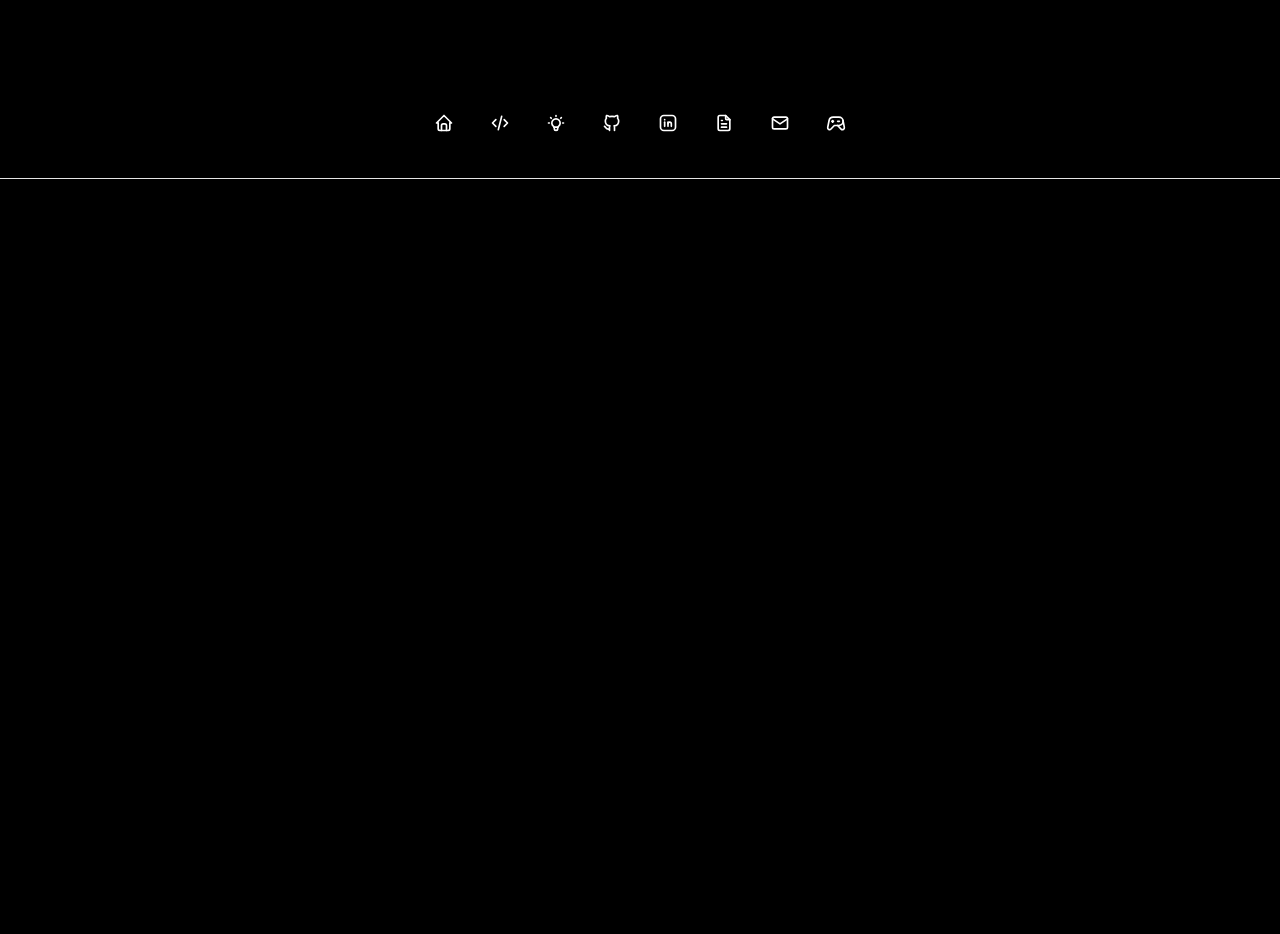
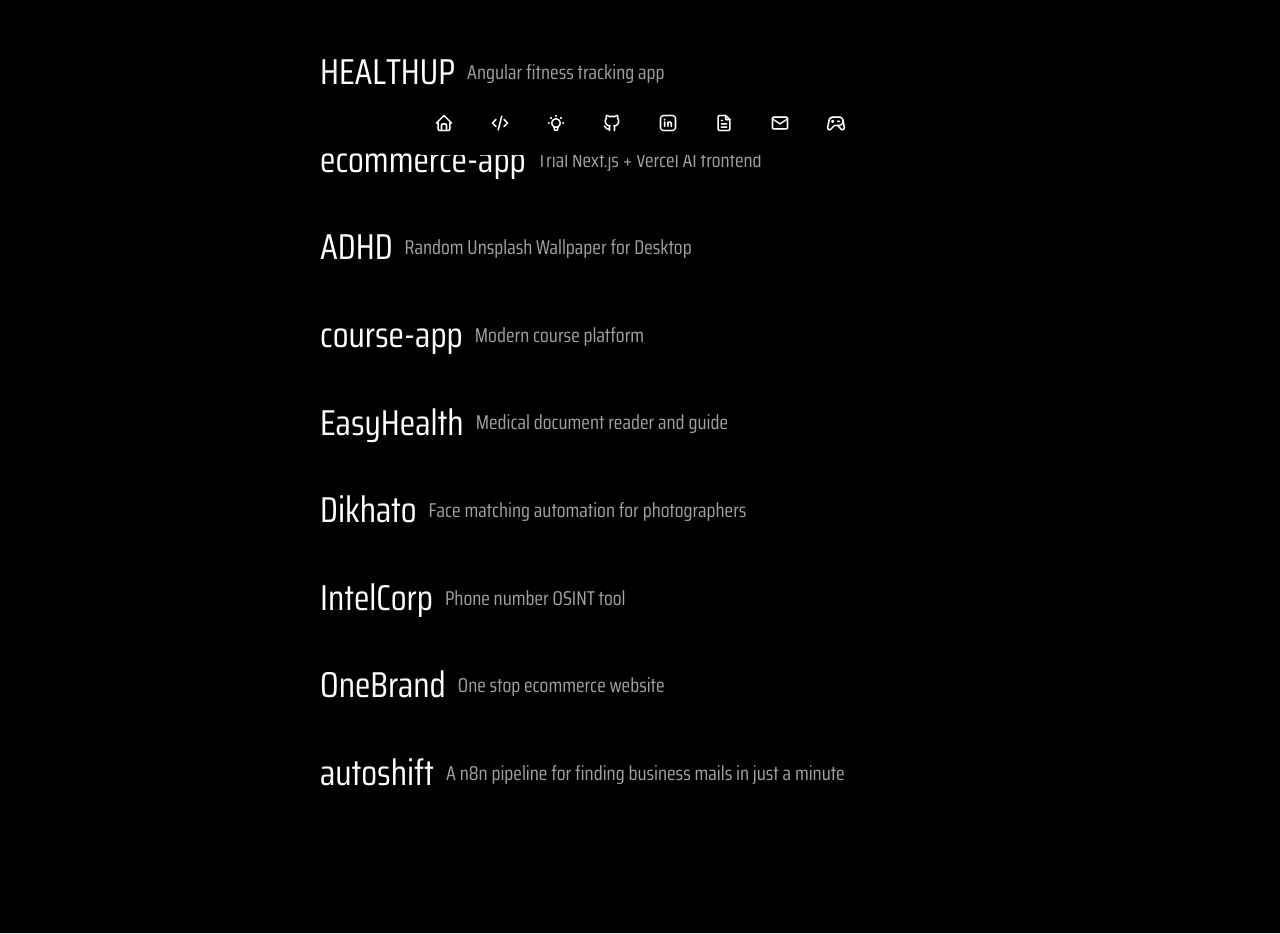
Before and after one commit to Abhi-boostin/abhifolio, a Next.js app: page /projects in a window 1280 px wide. Shown: the part 621-1555 px from the top of the page. Before the commit the page ends 800 px from the top, so only its background shows below. Built offline with nearby package versions, Linux system fonts and the light colour scheme; a web font is replaced by a local one.

Commit message:
Update ProjectsSection to include multiple new projects with detailed descriptions, URLs, GitHub links, and skills, enhancing the showcase of available applications and tools.

```diff
--- a/components/ProjectsSection.tsx
+++ b/components/ProjectsSection.tsx
@@ -13,7 +13,11 @@
     description: "Lesson Planner AI is an innovative educational tool that leverages Google's Gemini AI to create detailed, professional lesson plans instantly. Perfect for teachers and educators, it features a beautiful dark/light mode interface, easy plan management, and the ability to export lessons to PDF. Built with Next.js and modern web technologies.",
     url: "https://lessonai.netlify.app/",
     github: "https://github.com/Abhi-boostin/lessonai",
-    skills: ["Next.js", "React", "TypeScript", "Tailwind CSS", "Gemini AI", "Radix UI", "shadcn/ui", "Node.js", "npm", "ESLint", "Turbo", "html2pdf", "jsPDF", "next-theme", "react-to-print", "Google Studio", "Lucide", "tailwind-merge", "React 19"],
+    skills: [
+      "Next.js", "React", "TypeScript", "Tailwind CSS", "Gemini AI", "Radix UI", "shadcn/ui", "Node.js",
+      "npm", "ESLint", "Turbo", "html2pdf", "jsPDF", "next-theme", "react-to-print", "Google Studio",
+      "Lucide", "tailwind-merge", "React 19"
+    ],
   },
   {
     title: "AptosPilot",
@@ -21,7 +25,10 @@
     description: "AptosPilot is a Next.js dApp for Aptos blockchain, featuring Google OAuth keyless accounts, Petra Wallet integration, live APT balance, AI chat assistant, and multi-network support. It offers a modern, glassmorphic UI for secure, user-friendly blockchain interactions.",
     url: "N/A",
     github: "https://github.com/Abhi-boostin/aptospilot",
-    skills: ["Next.js", "TypeScript", "Tailwind CSS", "React", "Aptos SDK", "Wallet Adapter", "Google OAuth", "Gemini AI", "API routes", "Cryptography"],
+    skills: [
+      "Next.js", "TypeScript", "Tailwind CSS", "React", "Aptos SDK", "Wallet Adapter", "Google OAuth",
+      "Gemini AI", "API routes", "Cryptography"
+    ],
   },
   {
     title: "AVDH",
@@ -29,15 +36,22 @@
     description: "This project is a universal video downloader API built with Node.js and Express. It enables users to download videos from various platforms using a single endpoint, leveraging yt-dlp for broad compatibility. The API streams requested videos directly, simplifying access and download for any supported video URL.",
     url: "https://allvideodownloaderhub.onrender.com/",
     github: "https://github.com/Abhi-boostin/AVDH",
-    skills: ["Node.js", "Express.js", "REST API", "yt-dlp integration", "Video streaming", "File handling", "Error handling"],
+    skills: [
+      "Node.js", "Express.js", "REST API", "yt-dlp integration", "Video streaming",
+      "File handling", "Error handling"
+    ],
   },
   {
     title: "Choolha Chawka",
     subtitle: "Mess management web application",
     description: "Choolha Chawka is a mess management web application built with React, Tailwind CSS, and Django REST Framework. It streamlines daily operations for mess administrators and users, allowing menu browsing, meal booking, and profile management. The backend uses PostgreSQL and AWS Elastic Beanstalk for secure, scalable data handling.",
-    url: "N/A",
+    url: "https://www.choolhachowka.com/",
     github: "https://github.com/himanshu-sharmav/Choolha_Chawka",
-    skills: ["React 18", "TypeScript", "Tailwind CSS", "React Router", "Axios", "React Hot Toast", "Lucide React", "Vite", "Django 5.2.1", "Django REST Framework", "Python 3.x", "PostgreSQL", "AWS Elastic Beanstalk", "boto3", "django-cors-headers"],
+    skills: [
+      "React 18", "TypeScript", "Tailwind CSS", "React Router", "Axios", "React Hot Toast", "Lucide React",
+      "Vite", "Django 5.2.1", "Django REST Framework", "Python 3.x", "PostgreSQL",
+      "AWS Elastic Beanstalk", "boto3", "django-cors-headers"
+    ],
   },
   {
     title: "StashBoard",
@@ -45,7 +59,11 @@
     description: "Stashboard is a secure inventory management backend with user authentication and OTP-based email verification. Built using Node.js, Express, MongoDB, and Mongoose, it features registration, login, OTP generation, and resend OTP endpoints. Users can update their profiles and change passwords securely. The API uses JWT for authentication and Gmail SMTP.",
     url: "N/A",
     github: "https://github.com/Abhi-boostin/stashboard",
-    skills: ["React", "React Router DOM", "Tailwind CSS", "Vite", "Axios", "React Hot Toast", "Lucide React", "ESLint", "PostCSS", "Autoprefixer", "Node.js", "Express", "Mongoose", "MongoDB", "dotenv", "bcryptjs", "jsonwebtoken", "nodemailer", "express-validator", "Morgan", "CORS", "Nodemon"],
+    skills: [
+      "React", "React Router DOM", "Tailwind CSS", "Vite", "Axios", "React Hot Toast", "Lucide React",
+      "ESLint", "PostCSS", "Autoprefixer", "Node.js", "Express", "Mongoose", "MongoDB", "dotenv",
+      "bcryptjs", "jsonwebtoken", "nodemailer", "express-validator", "Morgan", "CORS", "Nodemon"
+    ],
   },
   {
     title: "Mained",
@@ -54,20 +72,9 @@
     url: "https://abhi-boostin.github.io/Mained-web-app/",
     github: "https://github.com/Abhi-boostin/Mained-web-app",
     skills: [
-      "Next.js (React)",
-      "TypeScript",
-      "Mantine UI",
-      "Tabler Icons",
-      "Tailwind CSS",
-      "PostCSS",
-      "Cheerio",
-      "LastFM API",
-      "YouTube Data API",
-      "Genius API",
-      "ESLint",
-      "GitHub Actions (CI/CD)",
-      "CSS-in-JS",
-      "React Hooks"
+      "Next.js (React)", "TypeScript", "Mantine UI", "Tabler Icons", "Tailwind CSS", "PostCSS",
+      "Cheerio", "LastFM API", "YouTube Data API", "Genius API", "ESLint", "GitHub Actions (CI/CD)",
+      "CSS-in-JS", "React Hooks"
     ],
   },
   {
@@ -78,7 +85,88 @@
     github: "https://github.com/Abhi-boostin/sidedswitch2.0",
     skills: ["Nextjs/React", "and a lot of things"],
   },
+  // --- Newly added projects below ---
+  {
+    title: "HEALTHUP",
+    subtitle: "Angular fitness tracking app",
+    description: "A fitness tracking application built with Angular 19 that helps users monitor their workout activities. Features include multi-user support, workout type categorization (Running, Cycling, Swimming, etc.), progress visualization with Chart.js, and data persistence using LocalStorage. Styled with Material UI and Tailwind CSS for a modern, responsive UI.",
+    url: "https://abhi-boostin.github.io/HEALTHUP/",
+    github: "https://github.com/Abhi-boostin/HEALTHUP",
+    skills: ["Angular 19", "Angular Material", "Tailwind CSS", "Chart.js", "TypeScript", "GitHub Actions", "GitHub Pages"],
+  },
+  {
+    title: "ecommerce-app",
+    subtitle: "Trial Next.js + Vercel AI frontend",
+    description: "A trial Next.js application created using Vercel's AI (v0) to explore AI-powered frontend design and rapid prototyping capabilities. Built with TypeScript.",
+    url: "http://67bc13020592966dd9e7f7a2--v0ecommercesite.netlify.app",
+    github: "https://github.com/Abhi-boostin/ecommerce-app",
+    skills: ["Next.js", "Vercel AI (v0)", "TypeScript"],
+  },
+  {
+    title: "ADHD",
+    subtitle: "Random Unsplash Wallpaper for Desktop",
+    description: "A Python-based script that changes your desktop wallpaper to a random HD image from Unsplash. Automate fresh looks for your workspace with one command.",
+    url: "N/A",
+    github: "https://github.com/Abhi-boostin/ADHD",
+    skills: ["Python", "Unsplash API", "Automation", "Scripting"],
+  },
+  {
+    title: "course-app",
+    subtitle: "Modern course platform",
+    description: "A modern course platform using Next.js 15 and TypeScript, featuring intuitive course browsing and enrollment, responsive design, dark/light mode, and real-time update features.",
+    url: "https://coursemanagerui.netlify.app/",
+    github: "https://github.com/Abhi-boostin/course-app",
+    skills: ["Next.js 15", "TypeScript", "Responsive Web Design", "Real-time updates"],
+  },
+  {
+    title: "EasyHealth",
+    subtitle: "Medical document reader and guide",
+    description: "EasyHealth is a web app that helps users understand medical documents, health reports, and provides guidance for further medical understanding and actions.",
+    url: "https://eayhealthdemo.netlify.app/",
+    github: "https://github.com/Abhi-boostin/EasyHealth",
+    skills: ["JavaScript", "Web App", "Medical Tech"],
+  },
+  {
+    title: "Dikhato",
+    subtitle: "Face matching automation for photographers",
+    description: "A Python script for photographers to perform face recognition and distribute different sets of photos based on recognized faces from large image pools.",
+    url: "N/A",
+    github: "https://github.com/Abhi-boostin/Dikhato",
+    skills: ["Python", "Face Recognition", "Automation", "Photography Tools"],
+  },
+  {
+    title: "IntelCorp",
+    subtitle: "Phone number OSINT tool",
+    description: "A JS tool to find details associated with a phone number including name, location, and last seen, useful for OSINT and information gathering.",
+    url: "https://intelcorp.netlify.app/",
+    github: "https://github.com/Abhi-boostin/IntelCorp",
+    skills: ["JavaScript", "OSINT", "Phone Lookup"],
+  },
+  {
+    title: "OneBrand",
+    subtitle: "One stop ecommerce website",
+    description:
+      "A website for your store with complete backend, frontend, database, admin side, and customer side. You can add products, let your customers add to cart, wishlist, proceed with payment, and offers delivery integration.",
+    url: "https://onebrandoutfit.netlify.app/",
+    github: "https://github.com/Abhi-boostin/OneBrand",
+    skills: [
+      "HTML", "CSS", "JavaScript", "React", "Vite", "React Router", "React Query",
+      "Figma", "MongoDB", "Mongoose", "JWT Auth", "Zod"
+    ],
+  },
+  {
+    title: "autoshift",
+    subtitle: "A n8n pipeline for finding business mails in just a minute",
+    description:
+      "autoshift streamlines lead generation and outreach by enabling you to quickly discover business emails. The workflow leverages a custom n8n pipeline with React front-end, allowing users to enter a company or domain and instantly receive verified business emails—ready for marketing, sales, or networking purposes.",
+    url: "https://autoshift.vercel.app/",
+    github: "https://github.com/Abhi-boostin/autoshift",
+    skills: [
+      "HTML", "CSS", "JavaScript", "React", "Tailwind CSS", "n8n", "Context API"
+    ],
+  },
 ];
+
 
 export default function ProjectsSection() {
   const [selected, setSelected] = useState(0);
```
